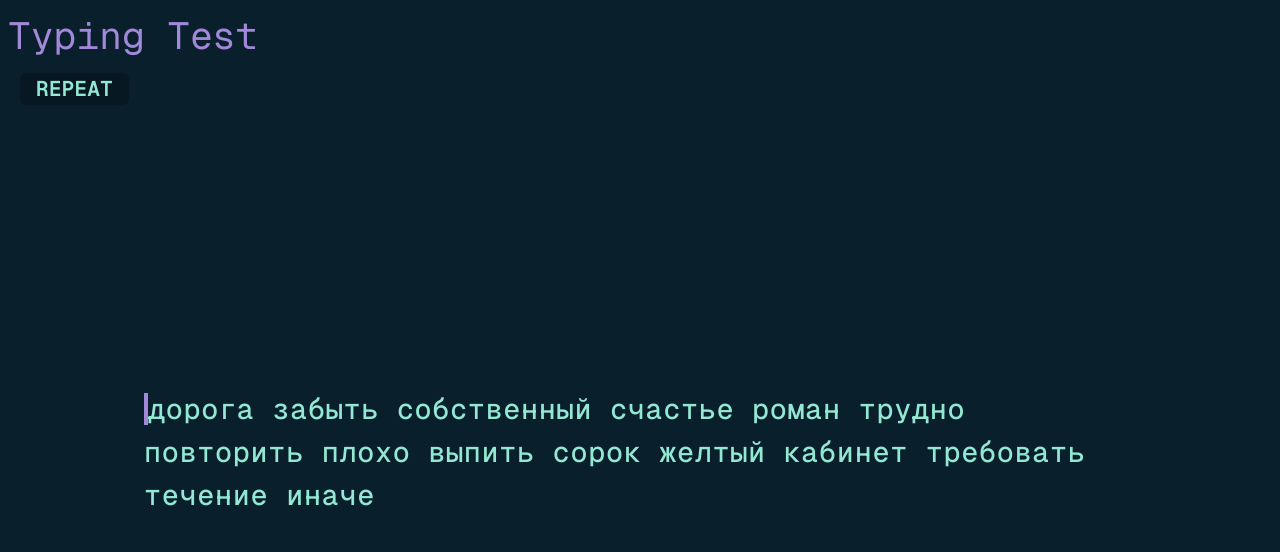
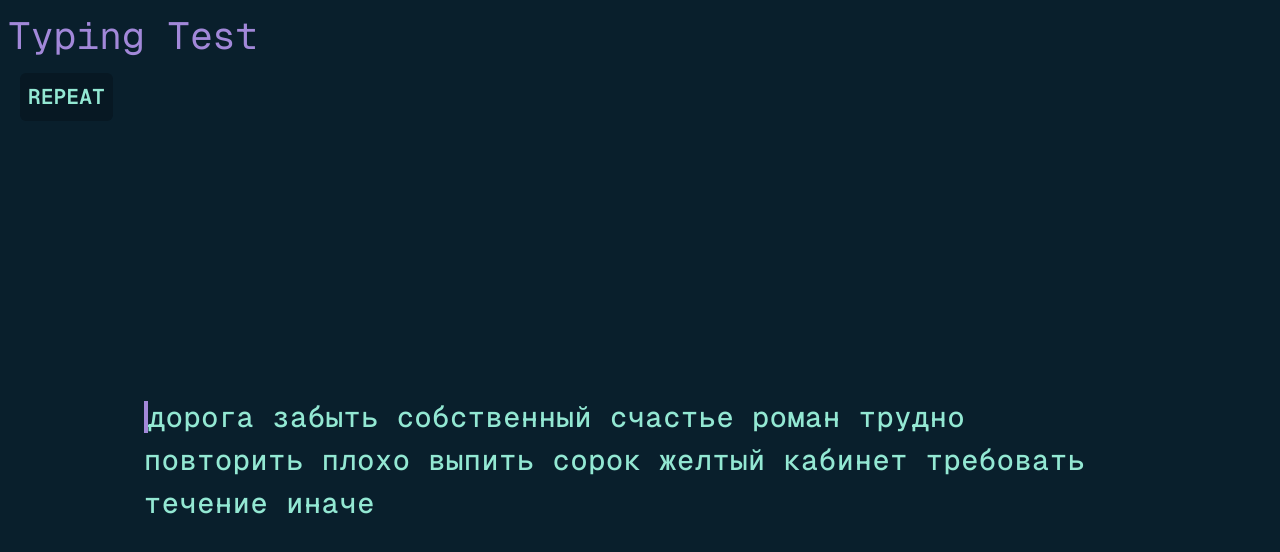
Before and after one commit to ncesova/typing-test, a React (Vite) app: page / in a window 1280 px wide. Shown: the top 552 px of the page. Built offline with nearby package versions, Linux system fonts and the light colour scheme.

Commit message:
fix: change reset button style

```diff
--- a/src/components/ui/Reset.tsx
+++ b/src/components/ui/Reset.tsx
@@ -10,7 +10,7 @@ function Reset() {
   }
   return (
     <button
-      className="font-body text-sub bg-subAlt mx-5 rounded-md px-4 text-xl font-bold md:self-start"
+      className="font-body text-sub bg-subAlt mx-5 rounded-md p-2 text-xl font-bold md:self-start"
       onClick={resetTest}>
       REPEAT
     </button>
```
